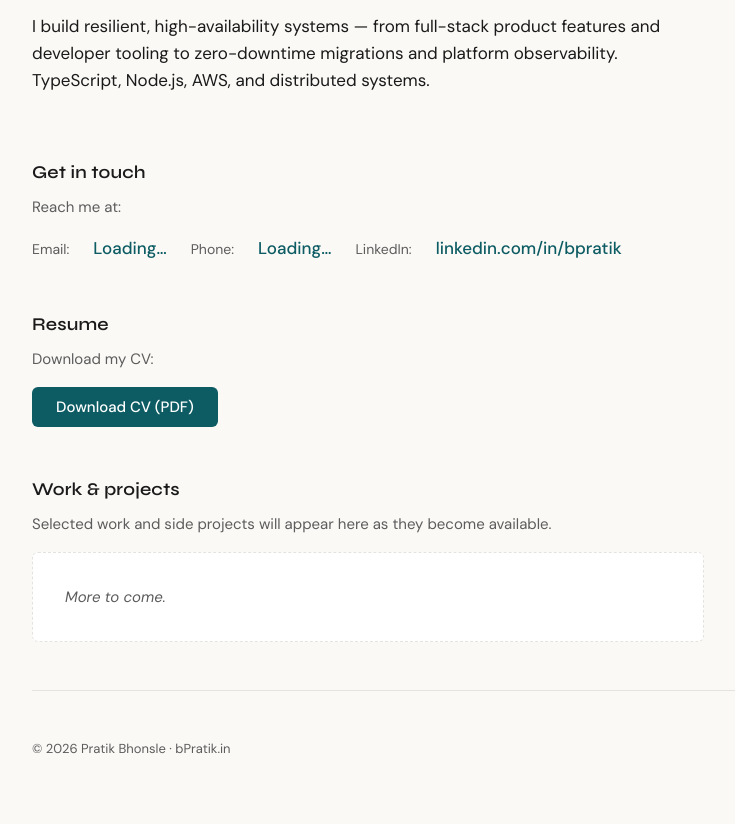
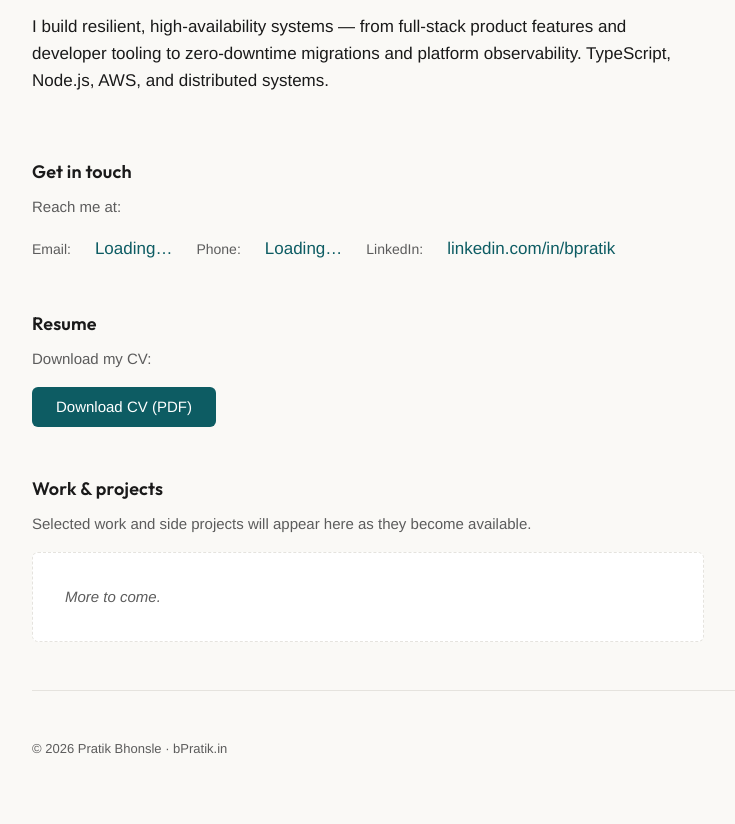
Before and after one commit to bPratik-in/bPratik-in.github.io, a website built with Vite: page index.html in a window 1280 px wide. Shown: the part 157-981 px from the top of the page, without its empty margins (16-751 px from the left). Built offline with nearby package versions, Linux system fonts and the light colour scheme.

Commit message:
style: update font families in main.css and index.html
- Changed font-heading from "Syne" to "Outfit".
- Changed font-body from "DM Sans" to "Helvetica Neue".
- Updated font link in index.html to preload "Outfit" font.

```diff
--- a/index.html
+++ b/index.html
@@ -8,7 +8,9 @@
   <link rel="icon" type="image/svg+xml" href="favicon.svg" />
   <link rel="preconnect" href="https://fonts.googleapis.com" />
   <link rel="preconnect" href="https://fonts.gstatic.com" crossorigin />
-  <link href="https://fonts.googleapis.com/css2?family=DM+Sans:ital,opsz,wght@0,9..40,400;0,9..40,500;0,9..40,600;1,9..40,400&family=Syne:wght@500;600;700&display=swap" rel="stylesheet" />
+  <link rel="preload" href="https://fonts.googleapis.com/css2?family=Outfit:wght@400;500;600;700&display=optional" as="style" />
+  <link href="https://fonts.googleapis.com/css2?family=Outfit:wght@400;500;600;700&display=optional" rel="stylesheet" media="print" onload="this.media='all'" />
+  <noscript><link href="https://fonts.googleapis.com/css2?family=Outfit:wght@400;500;600;700&display=optional" rel="stylesheet" /></noscript>
   <link rel="stylesheet" href="/src/styles/main.css" />
 </head>
 <body>
--- a/src/styles/main.css
+++ b/src/styles/main.css
@@ -7,8 +7,8 @@
   --color-accent: #0d5c63;
   --color-accent-hover: #094248;
   --color-border: #e5e3de;
-  --font-heading: "Syne", system-ui, sans-serif;
-  --font-body: "DM Sans", system-ui, sans-serif;
+  --font-heading: "Outfit", system-ui, sans-serif;
+  --font-body: "Helvetica Neue", Helvetica, Arial, sans-serif;
   --space-xs: 0.25rem;
   --space-sm: 0.5rem;
   --space-md: 1rem;
```
